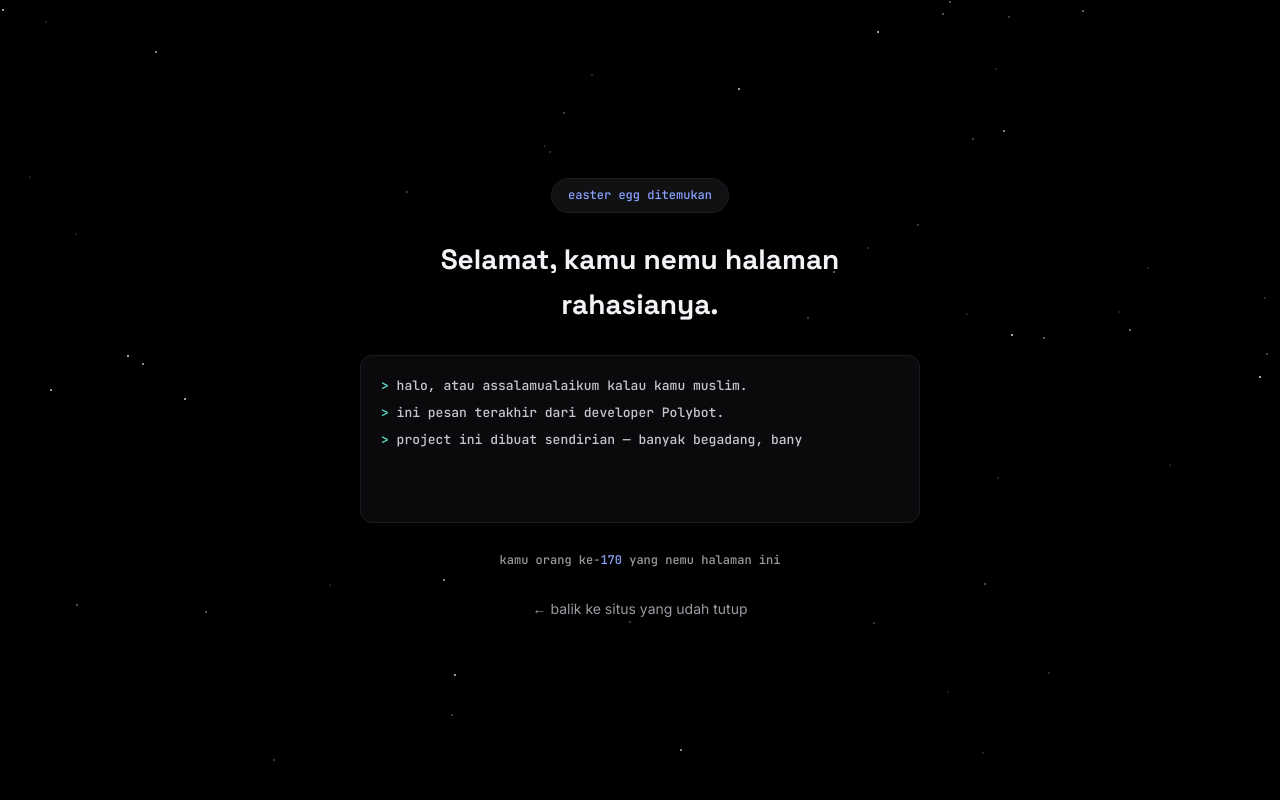
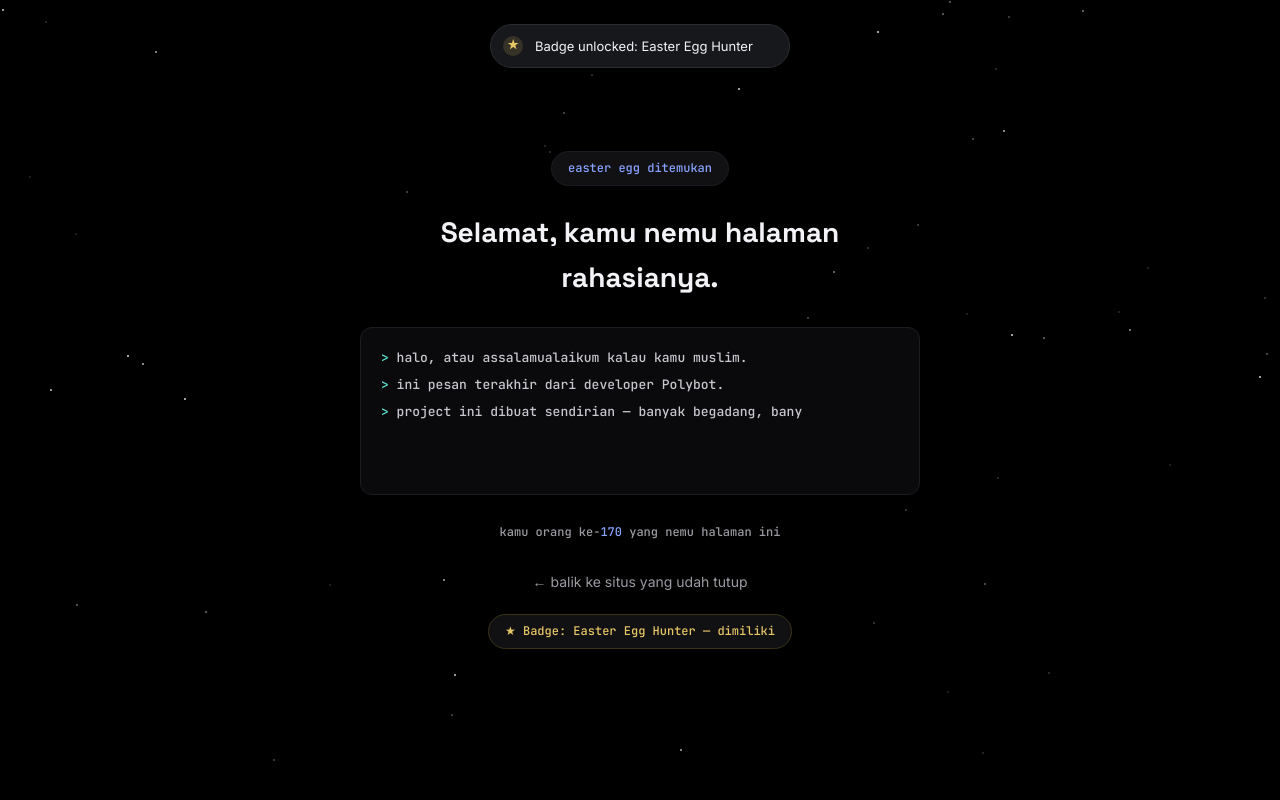
Before and after one commit to polybotofc/Polybotwebv2, a plain HTML site: page easter.html in a window 1280 px wide. Drawn offline with Linux system fonts and the light colour scheme.

Commit message:
Implement badge unlock feature and styles
Added styles and functionality for badge display and animations.

```diff
--- a/easter.html
+++ b/easter.html
@@ -136,6 +136,83 @@
 
   .back-link:hover { color: #f2f2f7; }
 
+  .badge-owned {
+    display: inline-flex;
+    align-items: center;
+    gap: 8px;
+    margin-top: 20px;
+    background: #111114;
+    border: 1px solid #3a331a;
+    border-radius: 999px;
+    padding: 7px 16px;
+    font-family: 'JetBrains Mono', monospace;
+    font-size: 12px;
+    color: #e8c766;
+  }
+
+  /* BADGE UNLOCK PILL */
+  .pill {
+    position: fixed;
+    top: 24px;
+    left: 50%;
+    display: flex;
+    align-items: center;
+    height: 44px;
+    width: 56px;
+    background: #17181c;
+    border: 1px solid #2a2c33;
+    border-radius: 50%;
+    overflow: hidden;
+    transform: translate(-50%, -160%);
+    z-index: 999;
+    animation: drop-hold-retract 5s cubic-bezier(0.22, 1, 0.36, 1) forwards;
+  }
+
+  .pill .icon {
+    flex: 0 0 44px;
+    height: 44px;
+    display: flex; align-items: center; justify-content: center;
+  }
+
+  .pill .icon::before {
+    content: "★";
+    display: inline-flex; align-items: center; justify-content: center;
+    width: 20px; height: 20px;
+    border-radius: 50%;
+    background: rgba(232, 199, 102, 0.15);
+    color: #e8c766;
+    font-weight: 700;
+    font-size: 11px;
+  }
+
+  .pill .msg {
+    flex: 1;
+    white-space: nowrap;
+    overflow: hidden;
+    text-overflow: ellipsis;
+    color: #f2f2f7;
+    font-size: 13px;
+    padding-right: 18px;
+    opacity: 0;
+    animation: fade-text 5s ease forwards;
+  }
+
+  @keyframes drop-hold-retract {
+    0%   { width: 56px;  border-radius: 50%; transform: translate(-50%, -160%); }
+    12%  { width: 300px; border-radius: 22px; transform: translate(-50%, 0%); }
+    72%  { width: 300px; border-radius: 22px; transform: translate(-50%, 0%); }
+    88%  { width: 56px;  border-radius: 50%; transform: translate(-50%, -160%); }
+    100% { width: 56px;  border-radius: 50%; transform: translate(-50%, -160%); }
+  }
+
+  @keyframes fade-text {
+    0%   { opacity: 0; }
+    16%  { opacity: 1; }
+    70%  { opacity: 1; }
+    80%  { opacity: 0; }
+    100% { opacity: 0; }
+  }
+
   @media (max-width: 480px) {
     h1 { font-size: 22px; }
     .terminal { font-size: 12px; }
@@ -154,6 +231,7 @@
 
     <div class="visitor">kamu orang ke-<span class="n" id="visitor-n">...</span> yang nemu halaman ini</div>
     <a href="index.html" class="back-link">← balik ke situs yang udah tutup</a>
+    <div id="badge-area"></div>
   </div>
 
   <script>
@@ -217,6 +295,41 @@
 
     // fake but fun visitor count
     document.getElementById('visitor-n').textContent = Math.floor(Math.random() * 400) + 37;
+
+    // badge unlock, tersimpan per browser
+    var badgeKey = 'polybot_badge_easter_egg';
+    var badgeArea = document.getElementById('badge-area');
+    var sudahUnlock = localStorage.getItem(badgeKey);
+
+    function tampilkanBadgeOwned() {
+      badgeArea.innerHTML = '<span class="badge-owned">★ Badge: Easter Egg Hunter — dimiliki</span>';
+    }
+
+    if (sudahUnlock) {
+      tampilkanBadgeOwned();
+    } else {
+      localStorage.setItem(badgeKey, '1');
+
+      setTimeout(function () {
+        var pill = document.createElement('div');
+        pill.className = 'pill';
+
+        var icon = document.createElement('span');
+        icon.className = 'icon';
+
+        var msg = document.createElement('span');
+        msg.className = 'msg';
+        msg.textContent = 'Badge unlocked: Easter Egg Hunter';
+
+        pill.appendChild(icon);
+        pill.appendChild(msg);
+        document.body.appendChild(pill);
+
+        setTimeout(function () { pill.remove(); }, 5000);
+      }, 3200);
+
+      setTimeout(tampilkanBadgeOwned, 3400);
+    }
   </script>
 
 </body>
```
